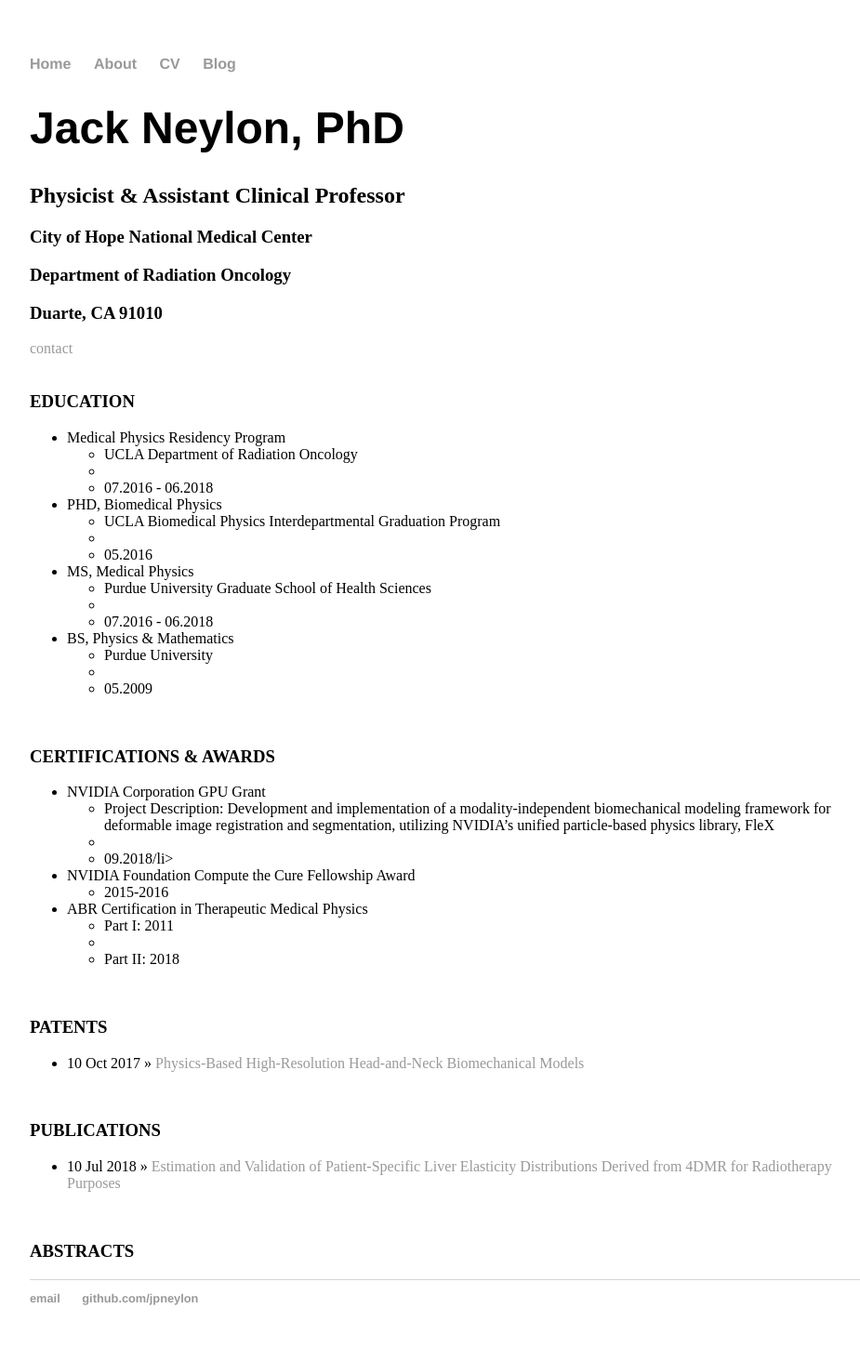
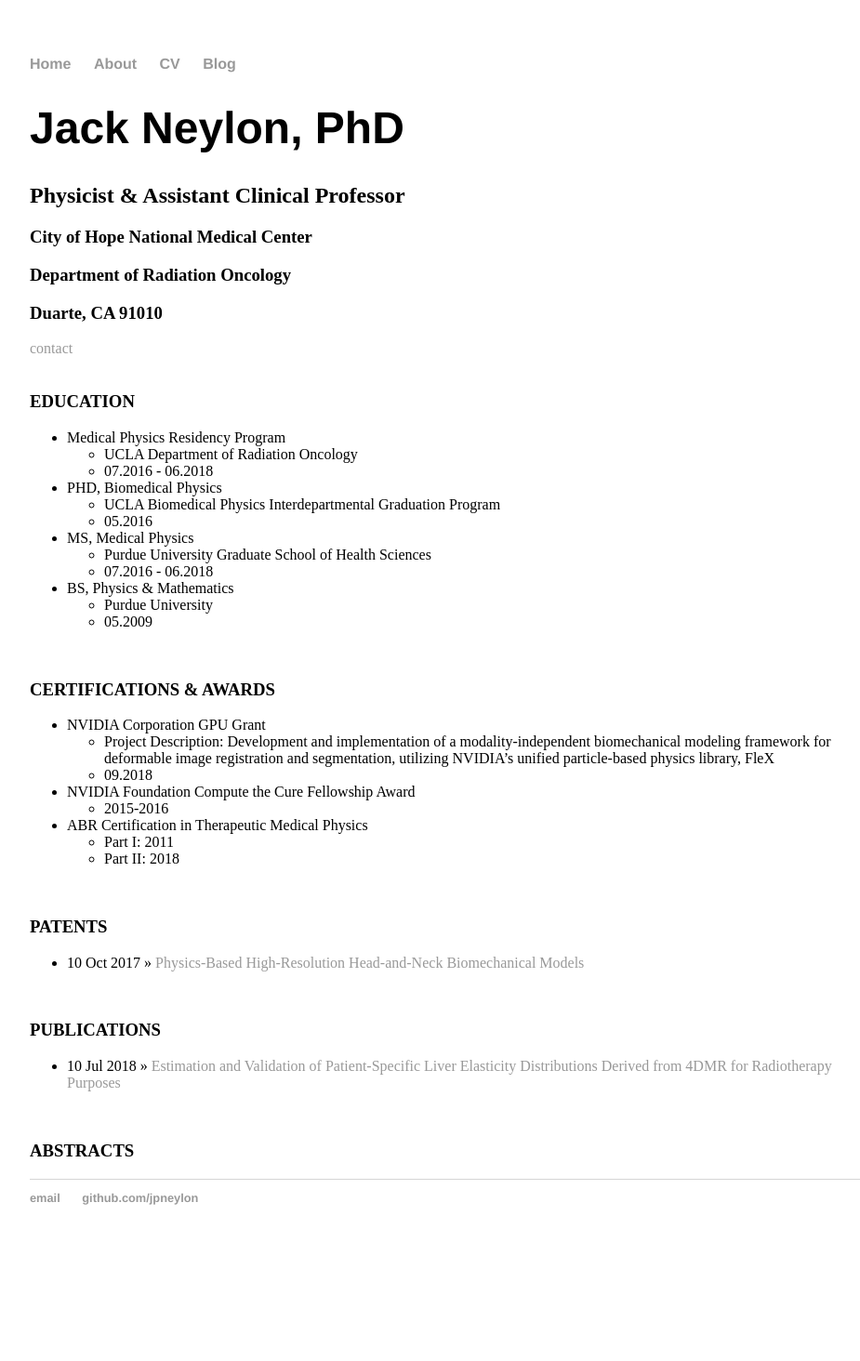
Before and after one commit to jpneylon/jpneylon.github.io, a Jekyll site: the page built from cv/index.html, in a window 1280 px wide. Shown: the whole page at 93% size, without its empty margins (160-1085 px from the left). Built offline with Jekyll 4.4.1, drawn with Linux system fonts in a browser that asks for light colours; after the commit the page ends 1356 px from its top, so only the background shows below that.

```diff
--- a/cv/index.html
+++ b/cv/index.html
@@ -17,25 +17,25 @@ title: Jack Neylon, PhD
 		<ul>
 			<li>Medical Physics Residency Program
 				<ul>
-					<li>UCLA Department of Radiation Oncology<li>
+					<li>UCLA Department of Radiation Oncology</li>
 					<li>07.2016 - 06.2018</li>
 				</ul>
 			</li>
 			<li>PHD, Biomedical Physics
 				<ul>
-					<li>UCLA Biomedical Physics Interdepartmental Graduation Program<li>
+					<li>UCLA Biomedical Physics Interdepartmental Graduation Program</li>
 					<li>05.2016</li>
 				</ul>
 			</li>
 			<li>MS, Medical Physics
 				<ul>
-					<li>Purdue University Graduate School of Health Sciences<li>
+					<li>Purdue University Graduate School of Health Sciences</li>
 					<li>07.2016 - 06.2018</li>
 				</ul>
 			</li>
 			<li>BS, Physics & Mathematics
 				<ul>
-					<li>Purdue University<li>
+					<li>Purdue University</li>
 					<li>05.2009</li>
 				</ul>
 			</li>
@@ -48,8 +48,8 @@ title: Jack Neylon, PhD
 		<ul>
 			<li>NVIDIA Corporation GPU Grant
 				<ul>
-					<li>Project Description: Development and implementation of a modality-independent biomechanical modeling framework for deformable image registration and segmentation, utilizing NVIDIA’s unified particle-based physics library, FleX<li>
-					<li>09.2018/li>
+					<li>Project Description: Development and implementation of a modality-independent biomechanical modeling framework for deformable image registration and segmentation, utilizing NVIDIA’s unified particle-based physics library, FleX</li>
+					<li>09.2018</li>
 				</ul>
 			</li>
 			<li>NVIDIA Foundation Compute the Cure Fellowship Award
@@ -59,7 +59,7 @@ title: Jack Neylon, PhD
 			</li>
 			<li>ABR Certification in Therapeutic Medical Physics
 				<ul>
-					<li>Part I: 2011<li>
+					<li>Part I: 2011</li>
 					<li>Part II: 2018</li>
 				</ul>
 			</li>
```
